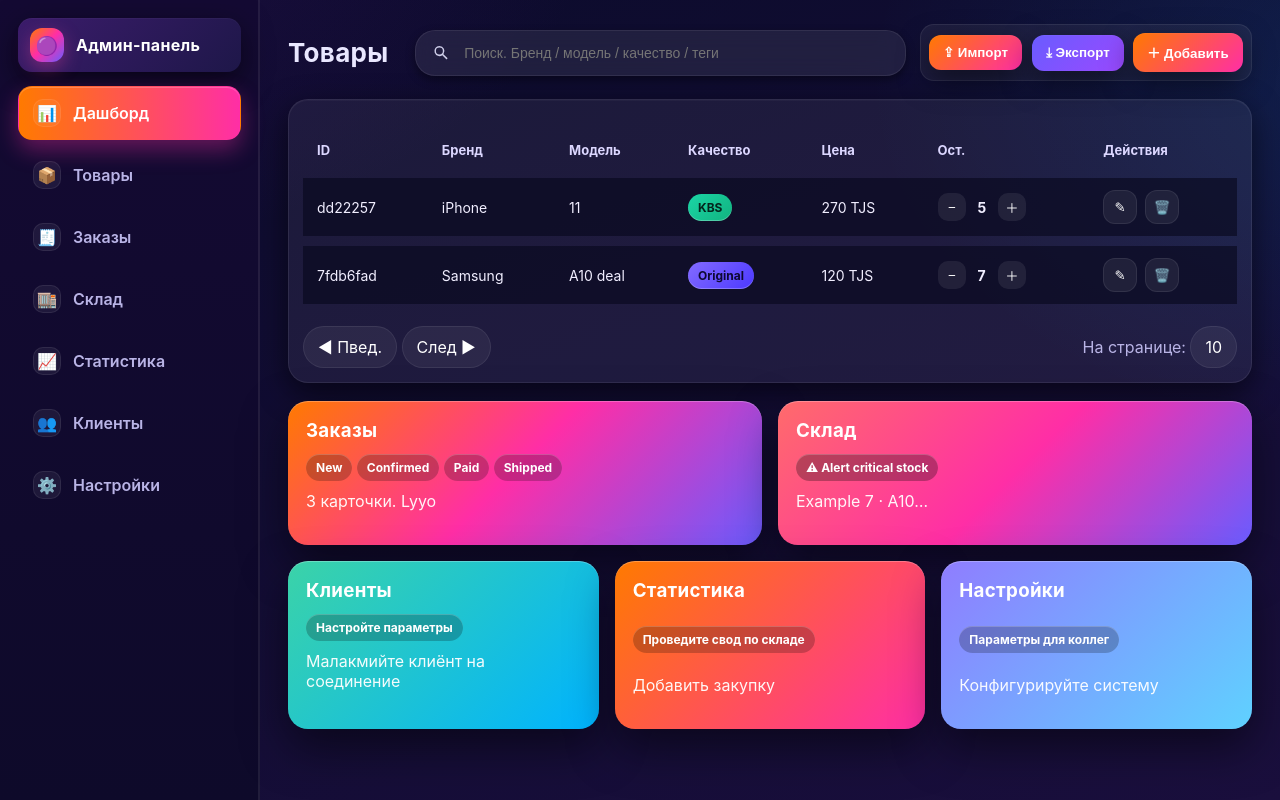
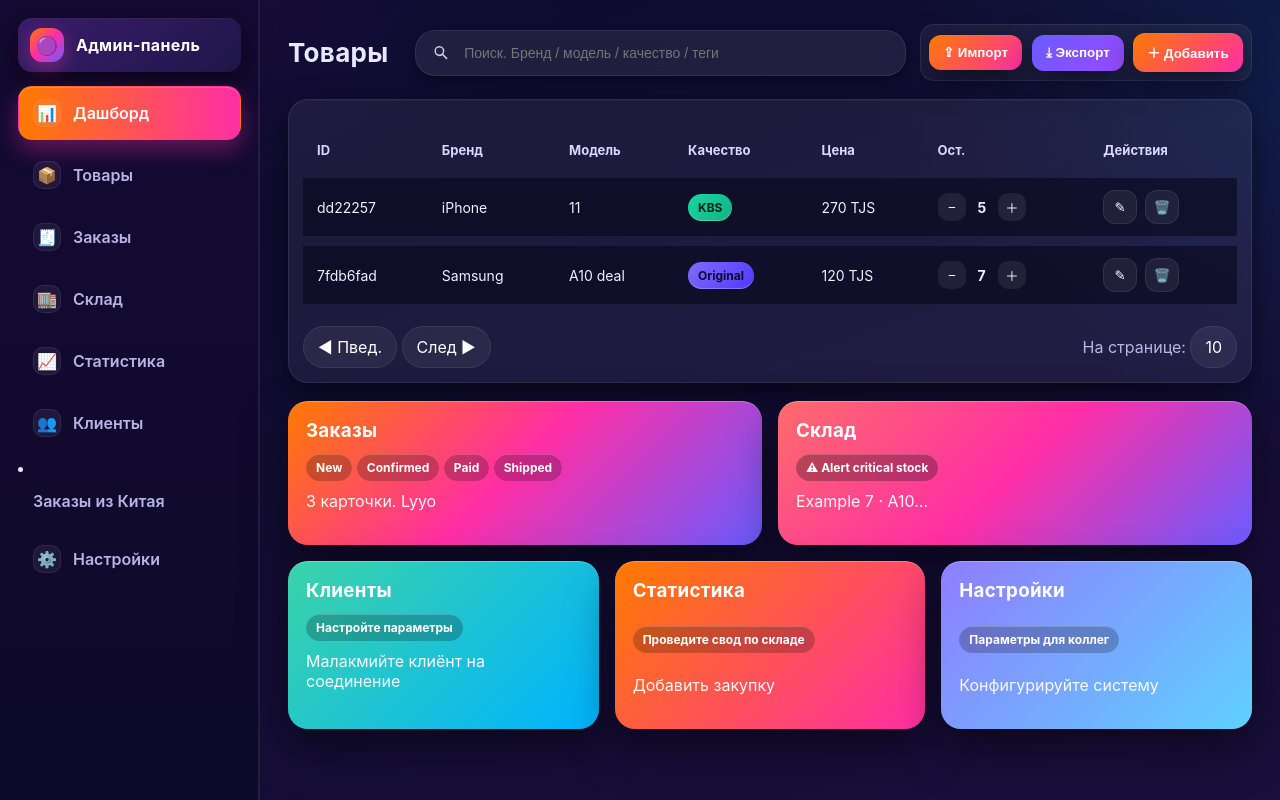
Before and after one commit to Muhammadfotima2/admin-panel, a Python web app: template templates/products.html in a window 1280 px wide. Run offline with Jinja, Linux system fonts and the light colour scheme; the template is opened without the code that fills it, so the values that code supplies are empty.

Commit message:
Update products.html

```diff
--- a/templates/products.html
+++ b/templates/products.html
@@ -219,6 +219,7 @@
         <a href="#"><span class="icon">🏬</span><span class="label">Склад</span></a>
         <a href="#"><span class="icon">📈</span><span class="label">Статистика</span></a>
         <a href="#"><span class="icon">👥</span><span class="label">Клиенты</span></a>
+          <li><a href="/admin/china-orders">Заказы из Китая</a></li>
         <a href="#"><span class="icon">⚙️</span><span class="label">Настройки</span></a>
       </nav>
     </aside>
```
